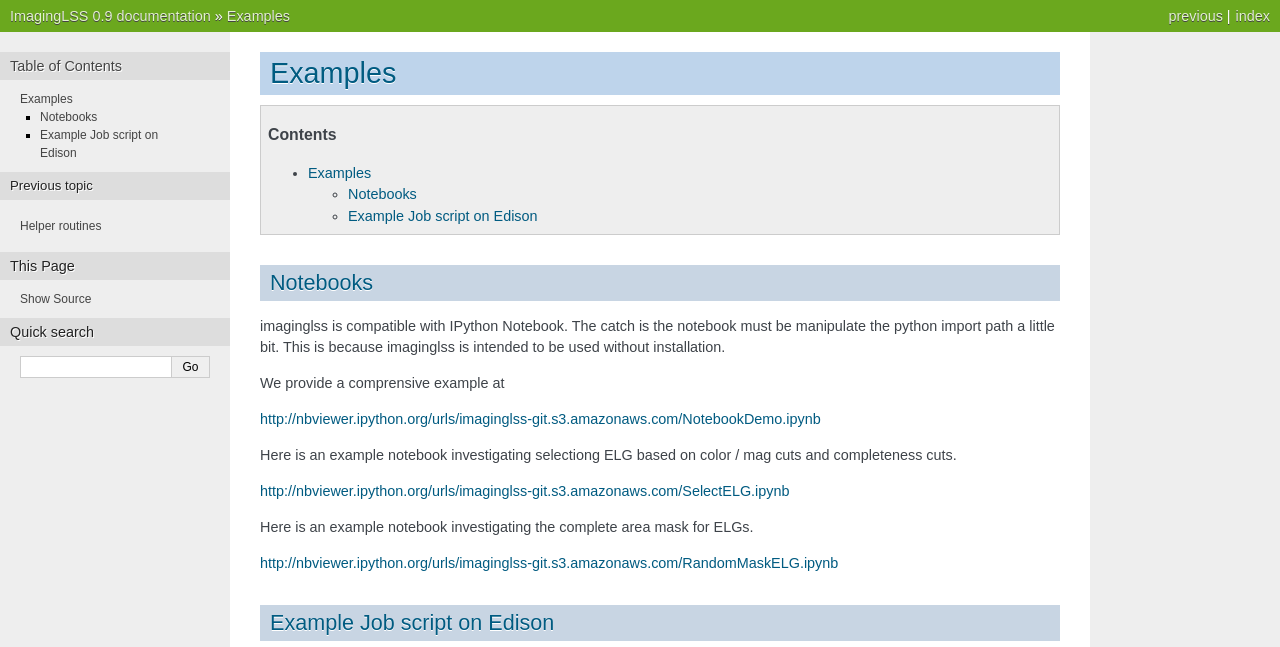
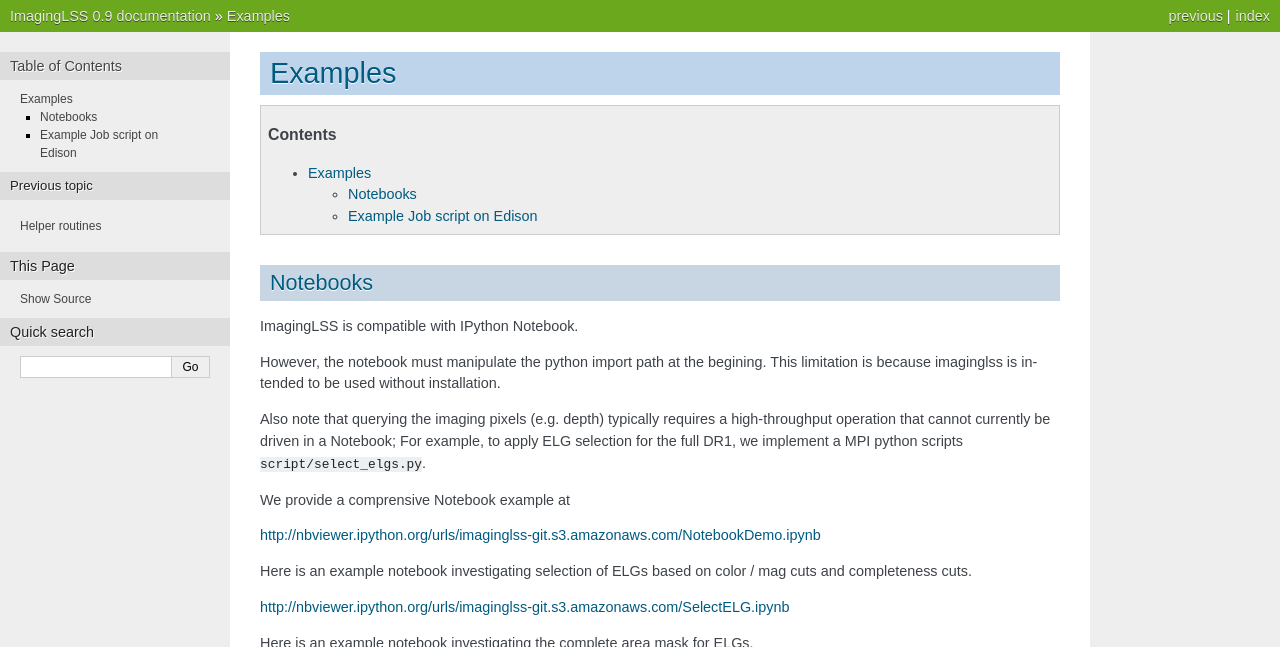
Before and after one commit to desihub/imaginglss, a Sphinx documentation site: the page built from docs/examples.rst, in a window 1280 px wide, cut to the strip 0-647 px from the top of the page. Built offline with Sphinx 7.4.7, drawn with Linux system fonts in a browser that asks for light colours; formulas are drawn with MathJax 3; pages that are not in the unit, such as notebooks, are missing from menus; cross-references to code outside the pages are shown as plain code.

Commit message:
tidy up example.rst

```diff
--- a/docs/examples.rst
+++ b/docs/examples.rst
@@ -7,15 +7,21 @@ Examples
 Notebooks
 ---------
 
-imaginglss is compatible with IPython Notebook.
-The catch is the notebook must be manipulate the python import path a little bit.
-This is because imaginglss is intended to be used without installation.
+ImagingLSS is compatible with IPython Notebook.
 
-We provide a comprensive example at
+However, the notebook must manipulate the python import path at the begining.
+This limitation is because imaginglss is intended to be used without installation.
+
+Also note that querying the imaging pixels (e.g. depth) typically requires a
+high-throughput operation that cannot currently be driven in a Notebook;
+For example, to apply ELG selection for the full DR1, we implement a MPI python scripts
+:py:code:`script/select_elgs.py`.
+
+We provide a comprensive Notebook example at
 
 http://nbviewer.ipython.org/urls/imaginglss-git.s3.amazonaws.com/NotebookDemo.ipynb
 
-Here is an example notebook investigating selectiong ELG based on color / mag cuts
+Here is an example notebook investigating selection of ELGs based on color / mag cuts
 and completeness cuts.
 
 http://nbviewer.ipython.org/urls/imaginglss-git.s3.amazonaws.com/SelectELG.ipynb
@@ -26,4 +32,5 @@ http://nbviewer.ipython.org/urls/imaginglss-git.s3.amazonaws.com/RandomMaskELG.i
 
 Example Job script on Edison
 ----------------------------
+
 .. literalinclude:: ../scripts/edison_example.sh
```
